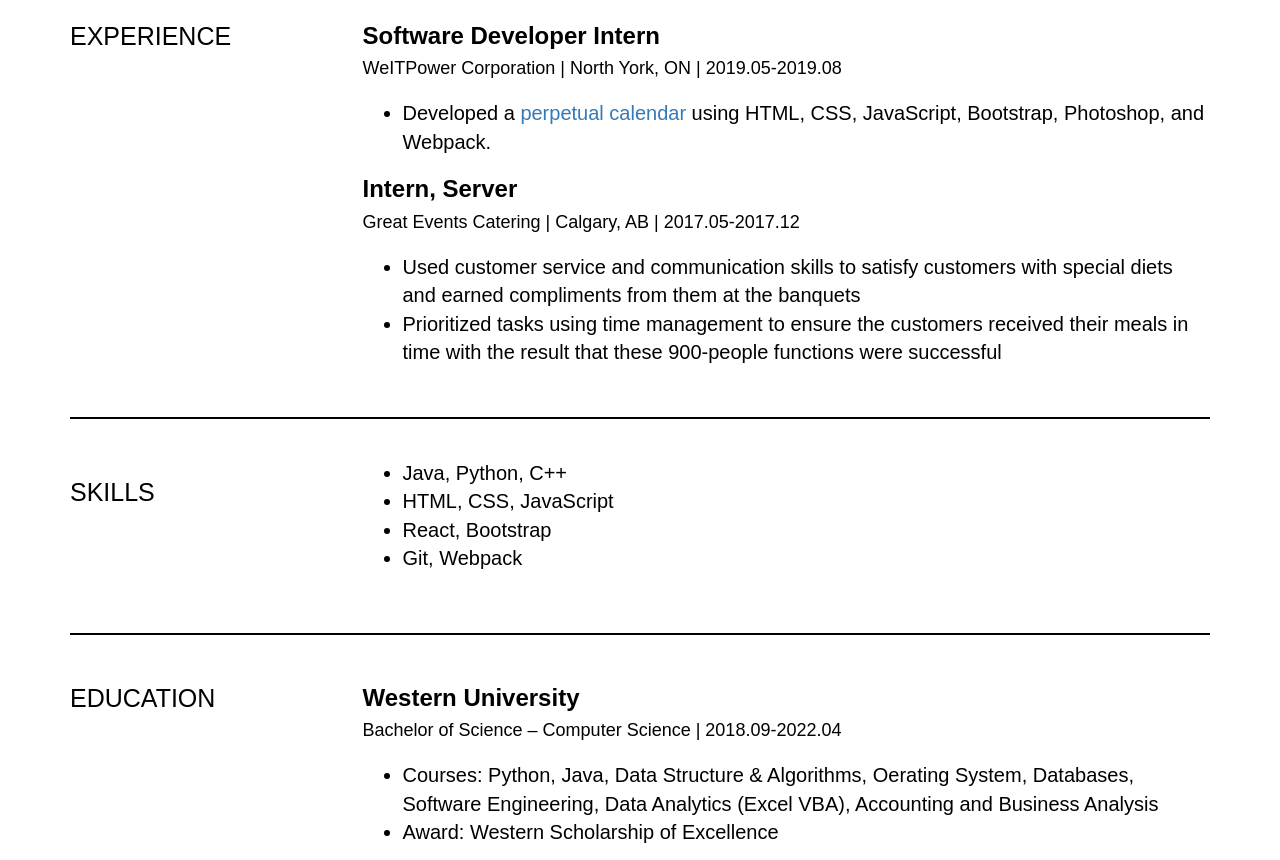
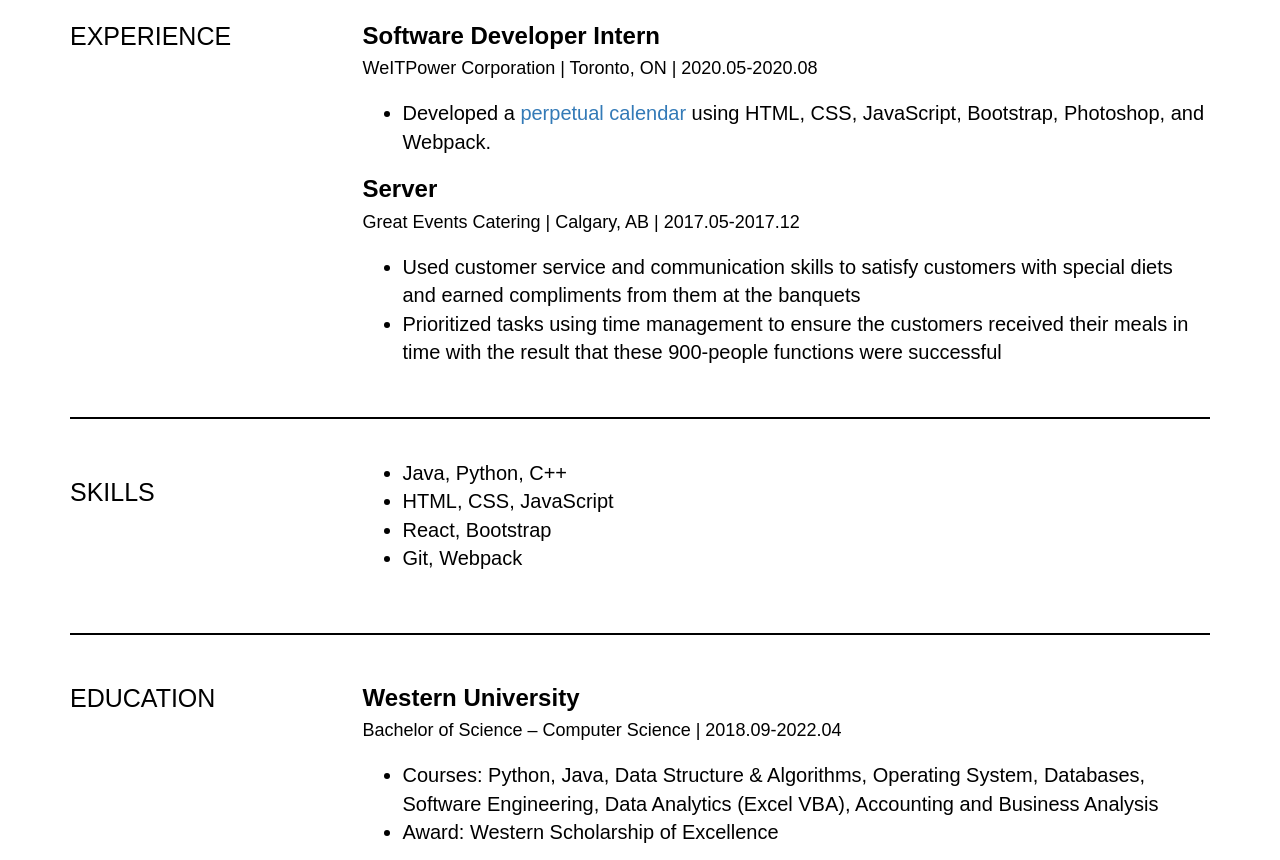
Before and after one commit to zxie86/Portfolio, a plain HTML site: page index.html in a window 1280 px wide. Shown: the part 627-1487 px from the top of the page. Drawn offline with nearby package versions, Linux system fonts and the light colour scheme.

Commit message:
edit position

```diff
--- a/index.html
+++ b/index.html
@@ -53,12 +53,12 @@
                     <div class = "col-sm-3"><h2> EXPERIENCE</h2></div>
                     <div class = "col-sm-9">
                         <h3> Software Developer Intern </h3>
-                        <h4> WeITPower Corporation | North York, ON | 2019.05-2019.08</h4>
+                        <h4> WeITPower Corporation | Toronto, ON | 2020.05-2020.08</h4>
                         <ul>
                             <li>Developed a <a href= "http://weitpower.com/calendar/" target="_blank">perpetual calendar</a> using HTML, CSS, JavaScript, Bootstrap, Photoshop, and Webpack. </li>
                         </ul>
 
-                        <h3>Intern, Server </h3>
+                        <h3> Server </h3>
                         <h4>Great Events Catering | Calgary, AB | 2017.05-2017.12</h4>
                         <ul> <li>Used customer service and communication skills to satisfy customers with special diets and earned compliments from them at the banquets</li>
                             <li>Prioritized tasks using time management to ensure the customers received their meals in time with the result that these 900-people functions were successful</li>
@@ -85,7 +85,7 @@
                     <h3> Western University</h3>
                     <h4>  Bachelor of Science – Computer Science | 2018.09-2022.04</h4>
                     <ul>
-                        <li> Courses: Python, Java, Data Structure & Algorithms, Oerating System, Databases, Software Engineering, Data Analytics (Excel VBA), Accounting and Business Analysis</li>
+                        <li> Courses: Python, Java, Data Structure & Algorithms, Operating System, Databases, Software Engineering, Data Analytics (Excel VBA), Accounting and Business Analysis</li>
                         <li> Award: Western Scholarship of Excellence</li>
                     </ul>
             </div>
```
